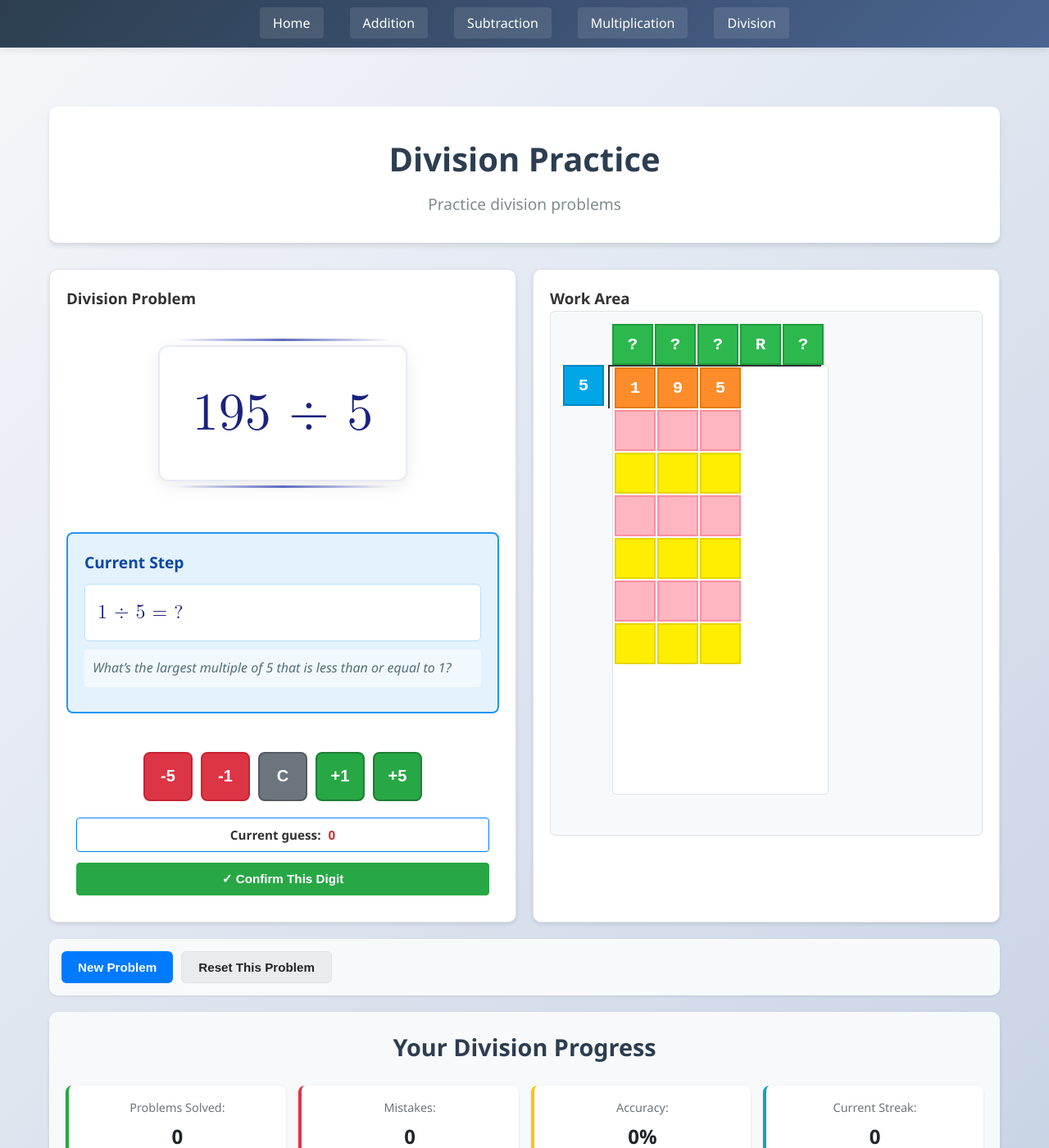
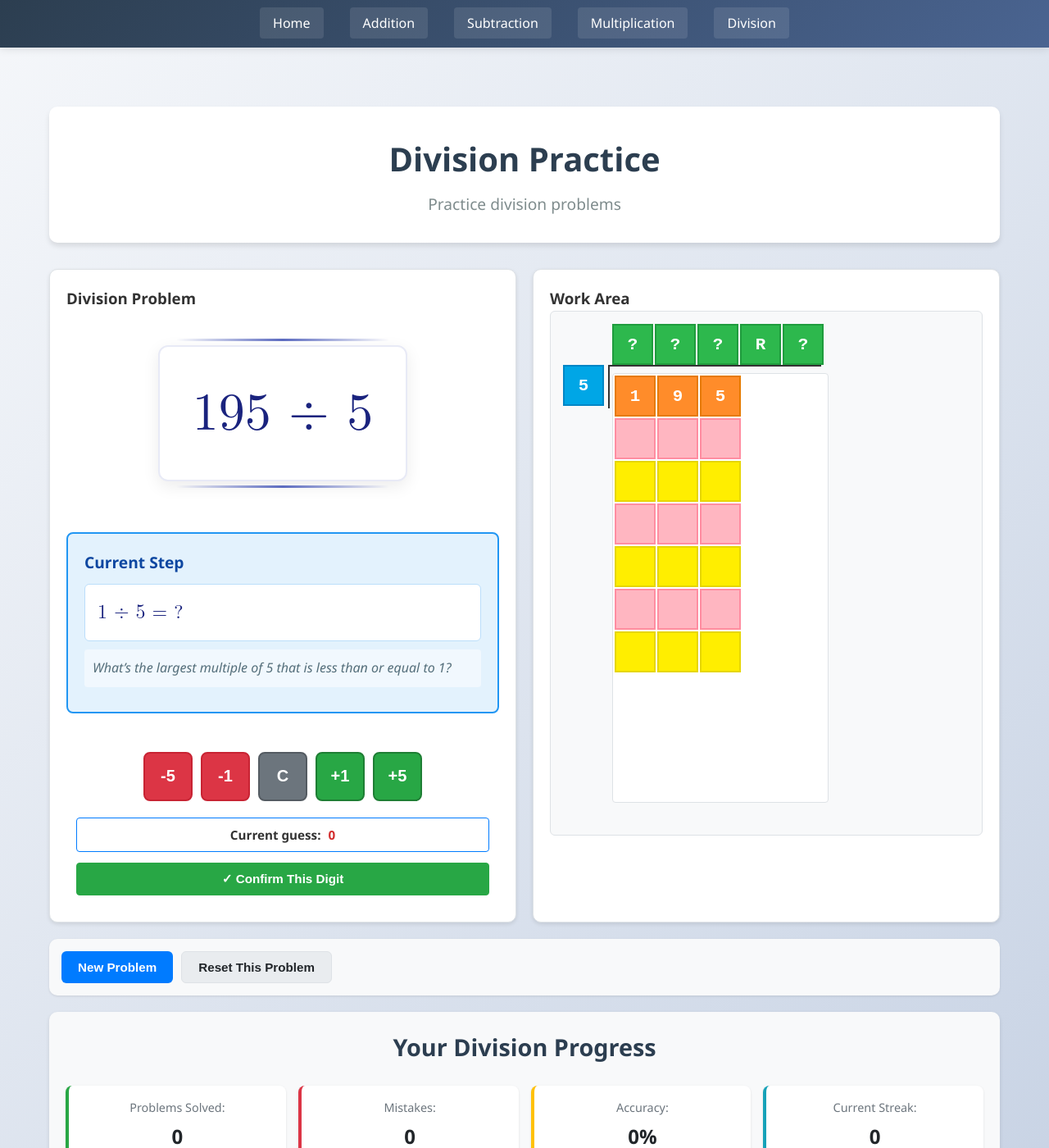
Before and after one commit to ZBZFirst/Math, a Jekyll site: the page built from division.md, in a window 1280 px wide and 1400 px high. Shown: the whole window at 82% size. Built offline with Jekyll 4.4.1, drawn with Linux system fonts in a browser that asks for light colours.

Commit message:
Update division.css

```diff
--- a/assets/css/division.css
+++ b/assets/css/division.css
@@ -320,6 +320,7 @@
     padding: 2px;
     border-radius: 4px;
     border: 1px solid #dee2e6;
+    margin-top: 10px; /* ← Add this line */
 }
 
 /* Position the division symbol container */
```
